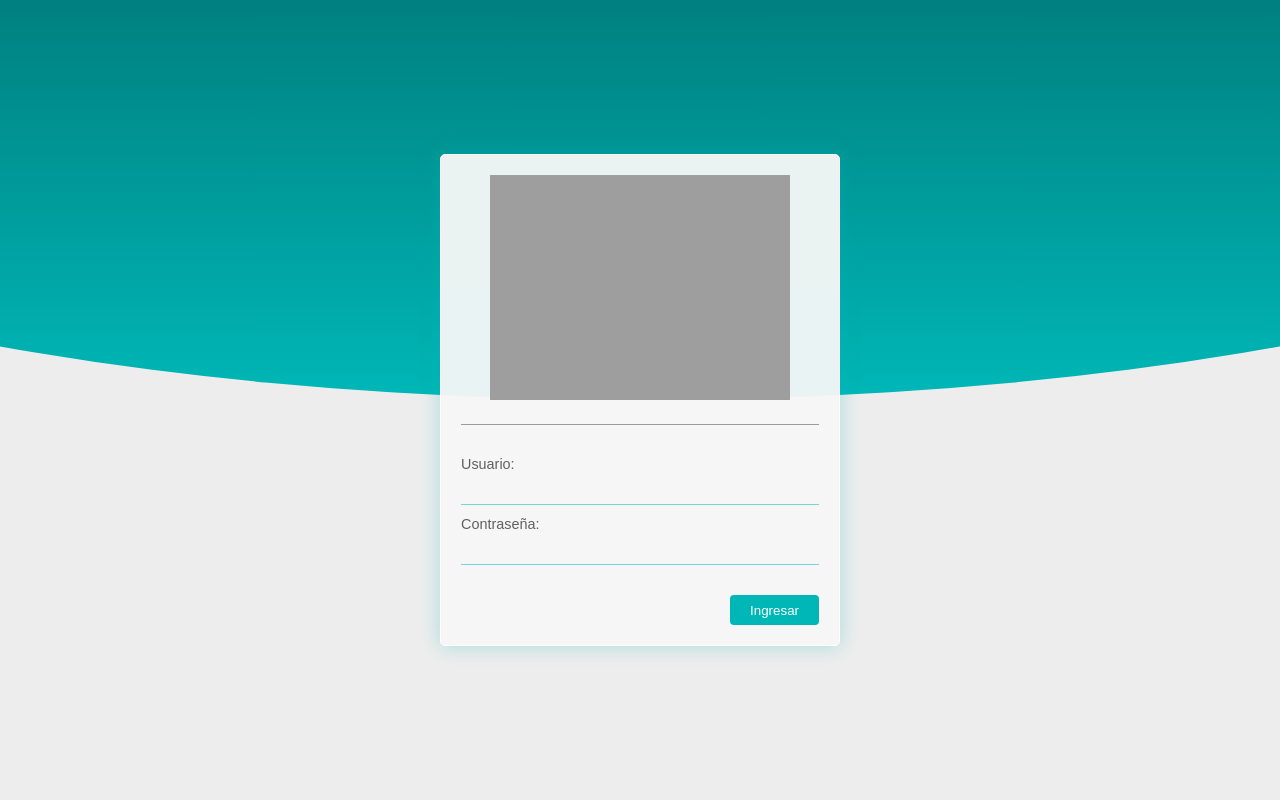
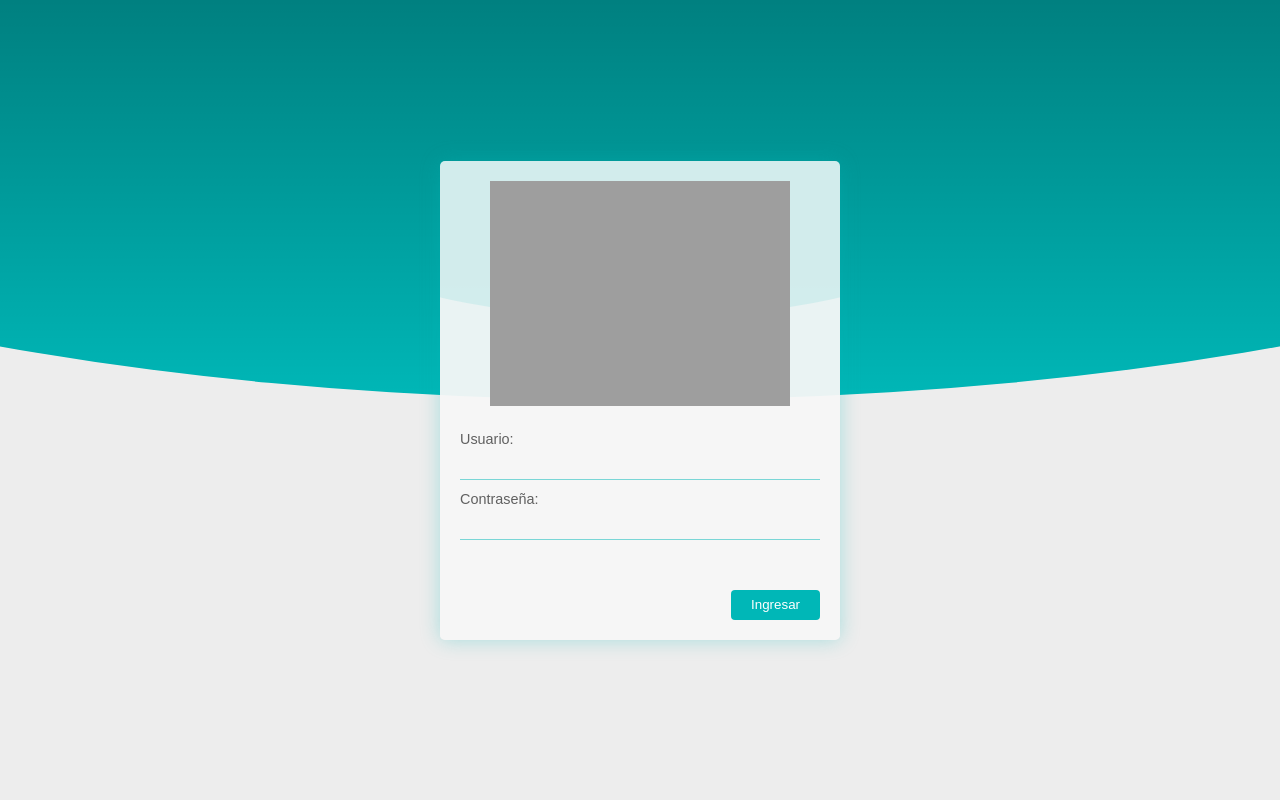
Before and after one commit to dlunamontilla/canceravanzadodemama, a PHP site: page /app/index.php in a window 1280 px wide. Run offline with PHP 8.4, Linux system fonts and the light colour scheme; some web fonts are replaced.

Commit message:
Optimizacion del formulario de inicio sesion

```diff
--- a/app/php/panel/content.php
+++ b/app/php/panel/content.php
@@ -13,8 +13,6 @@
   <div class="sesion__content">
     <div class="sesion__logo" data-src="../multimedia/vectores/logotipo-slogan.svg"></div>
 
-    <hr>
-
     <form class="sesion__form" action="" method="post">
       <label class="sesion__label" for="usuario">
         <span class="sesion__caption">Usuario:</span>
@@ -25,6 +23,8 @@
         <span class="sesion__caption">Contraseña:</span>
         <input class="sesion__input sesion__input--password" type="password" name="password" id="password">
       </label>
+
+      <div class="sesion__info" id="sesionInfo"></div>
 
       <div class="sesion__buttons">
         <button type="submit" class="button button--success">Ingresar</button>
--- a/recursos/activos/sass/_panel.scss
+++ b/recursos/activos/sass/_panel.scss
@@ -28,6 +28,7 @@
   background-color: darken(white, 7);
   padding-top: 20px;
   padding-bottom: 20px;
+  --forma: ellipse(100% 100% at 50% 0%);
 
   &::before {
     content: "";
@@ -43,8 +44,6 @@
     background-color: $color-secundario-3;
     background-image: linear-gradient(-180deg, rgba(black, 0.3), transparent);
 
-    --forma: ellipse(100% 100% at 50% 0%);
-
     clip-path: var(--forma);
 
     z-index: 0;
@@ -57,21 +56,38 @@
     padding: 20px;
     $color: darken(white, 3);
     background-color: rgba($color, 0.95);
-    border: 1px solid white;
     box-shadow: 0 0 20px rgba($color-secundario-3, 0.3);
     border-radius: 5px;
 
     z-index: 1;
+
+    &::before {
+      content: "";
+      display: block;
+      position: absolute;
+      margin: auto;
+      left: 0; right: 0;
+      top: 0; bottom: auto;
+      height: 33%;
+      width: 100%;
+      background-color: rgba($color-secundario-3, 0.1);
+
+      clip-path: var(--forma);
+      z-index: 0;
+    }
   }
 
   &__logo {
+    position: relative;
     margin: 0 auto;
     max-width: 300px;
+    z-index: 1;
   }
 
   &__form {
     min-height: 50px;
     margin-top: 20px;
+    z-index: 1;
   }
 
   &__label {
@@ -99,7 +115,7 @@
     background-color: transparent;
     font: inherit;
     color: inherit;
-    transition: 300ms ease;
+    transition: 300ms ease color;
 
     --border: 0;
     border-bottom: 1px solid rgba($color-secundario-3, 0.5);
@@ -111,6 +127,8 @@
     &:focus {
       $color: darken($color-secundario-4, 15);
 
+      color: $color;
+      border-bottom: 2px solid rgba($color, 0.5);
     }
 
     &--password {
@@ -124,9 +142,30 @@
     font-size: var(--size);
   }
 
+  &__info {
+    display: flex;
+    align-items: center;
+    height: 30px;
+    margin-top: 10px;
+    transition: 300ms ease;
+    padding: 0 10px;
+    background-color: transparent;
+    color: $color-base;
+
+    &--success {
+      color: darken($color-secundario-4, 15);
+      background-color: rgba($color-secundario-4, 0.1);
+    }
+
+    &--error {
+      color: red;
+      background-color: rgba(red, 0.1);
+    }
+  }
+
   &__buttons {
     display: flex;
     justify-content: flex-end;
-    margin-top: 30px;
+    margin-top: 10px;
   }
 }
--- a/vista/css/style.css
+++ b/vista/css/style.css
@@ -2852,6 +2852,7 @@
   background-color: #ededed;
   padding-top: 20px;
   padding-bottom: 20px;
+  --forma: ellipse(100% 100% at 50% 0%);
 }
 .sesion::before {
   content: "";
@@ -2866,7 +2867,6 @@
   width: 100%;
   background-color: #00b7b7;
   background-image: linear-gradient(-180deg, rgba(0, 0, 0, 0.3), transparent);
-  --forma: ellipse(100% 100% at 50% 0%);
   clip-path: var(--forma);
   z-index: 0;
 }
@@ -2876,18 +2876,35 @@
   max-width: 400px;
   padding: 20px;
   background-color: rgba(247, 247, 247, 0.95);
-  border: 1px solid white;
   box-shadow: 0 0 20px rgba(0, 183, 183, 0.3);
   border-radius: 5px;
   z-index: 1;
 }
+.sesion__content::before {
+  content: "";
+  display: block;
+  position: absolute;
+  margin: auto;
+  left: 0;
+  right: 0;
+  top: 0;
+  bottom: auto;
+  height: 33%;
+  width: 100%;
+  background-color: rgba(0, 183, 183, 0.1);
+  clip-path: var(--forma);
+  z-index: 0;
+}
 .sesion__logo {
+  position: relative;
   margin: 0 auto;
   max-width: 300px;
+  z-index: 1;
 }
 .sesion__form {
   min-height: 50px;
   margin-top: 20px;
+  z-index: 1;
 }
 .sesion__label {
   display: block;
@@ -2914,13 +2931,17 @@
   background-color: transparent;
   font: inherit;
   color: inherit;
-  transition: 300ms ease;
+  transition: 300ms ease color;
   --border: 0;
   border-bottom: 1px solid rgba(0, 183, 183, 0.5);
   border-left: var(--border);
   border-top: var(--border);
   border-right: var(--border);
 }
+.sesion__input:focus {
+  color: #3c993c;
+  border-bottom: 2px solid rgba(60, 153, 60, 0.5);
+}
 .sesion__input--password {
   font-size: 2rem;
 }
@@ -2928,10 +2949,28 @@
   --size: 0.9rem;
   font-size: var(--size);
 }
+.sesion__info {
+  display: flex;
+  align-items: center;
+  height: 30px;
+  margin-top: 10px;
+  transition: 300ms ease;
+  padding: 0 10px;
+  background-color: transparent;
+  color: #4d4d4d;
+}
+.sesion__info--success {
+  color: #3c993c;
+  background-color: rgba(96, 193, 96, 0.1);
+}
+.sesion__info--error {
+  color: red;
+  background-color: rgba(255, 0, 0, 0.1);
+}
 .sesion__buttons {
   display: flex;
   justify-content: flex-end;
-  margin-top: 30px;
+  margin-top: 10px;
 }
 
 [type="search"],
```
Also changed, not shown: 1 other file.
